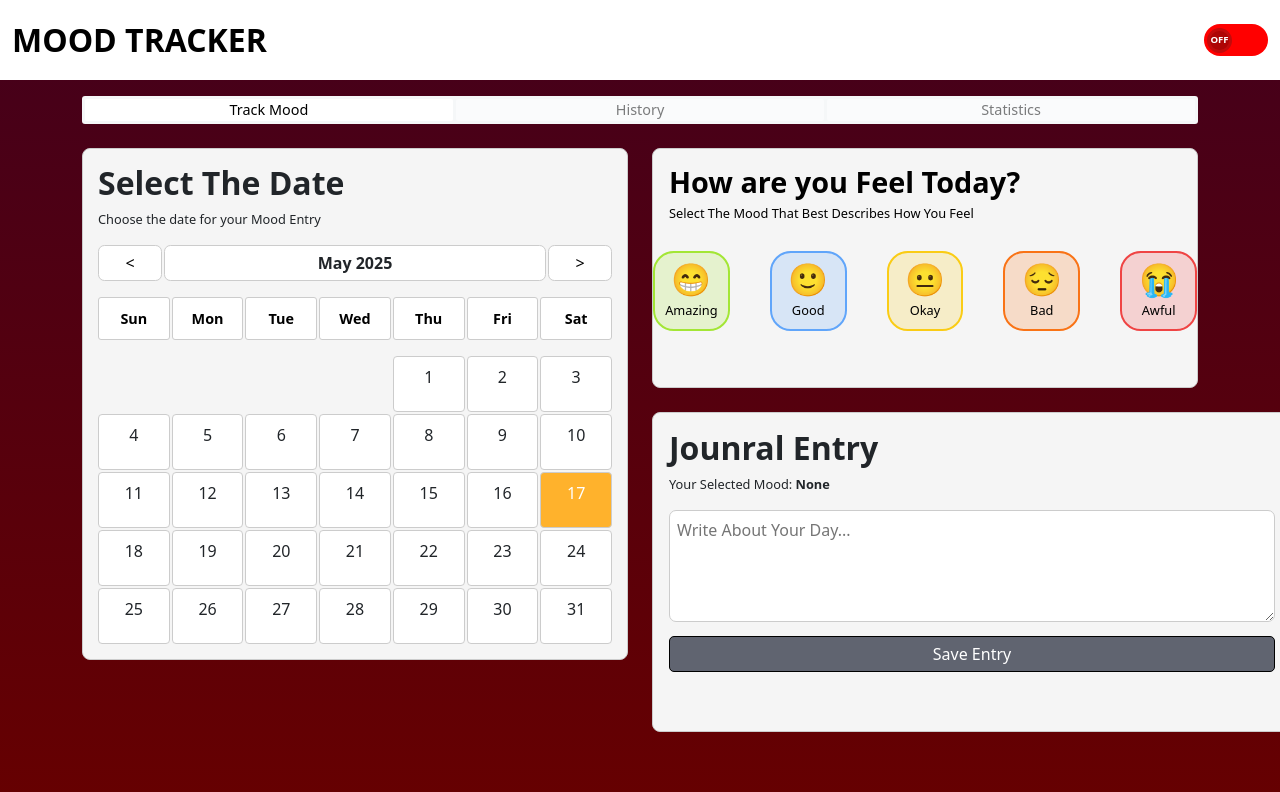
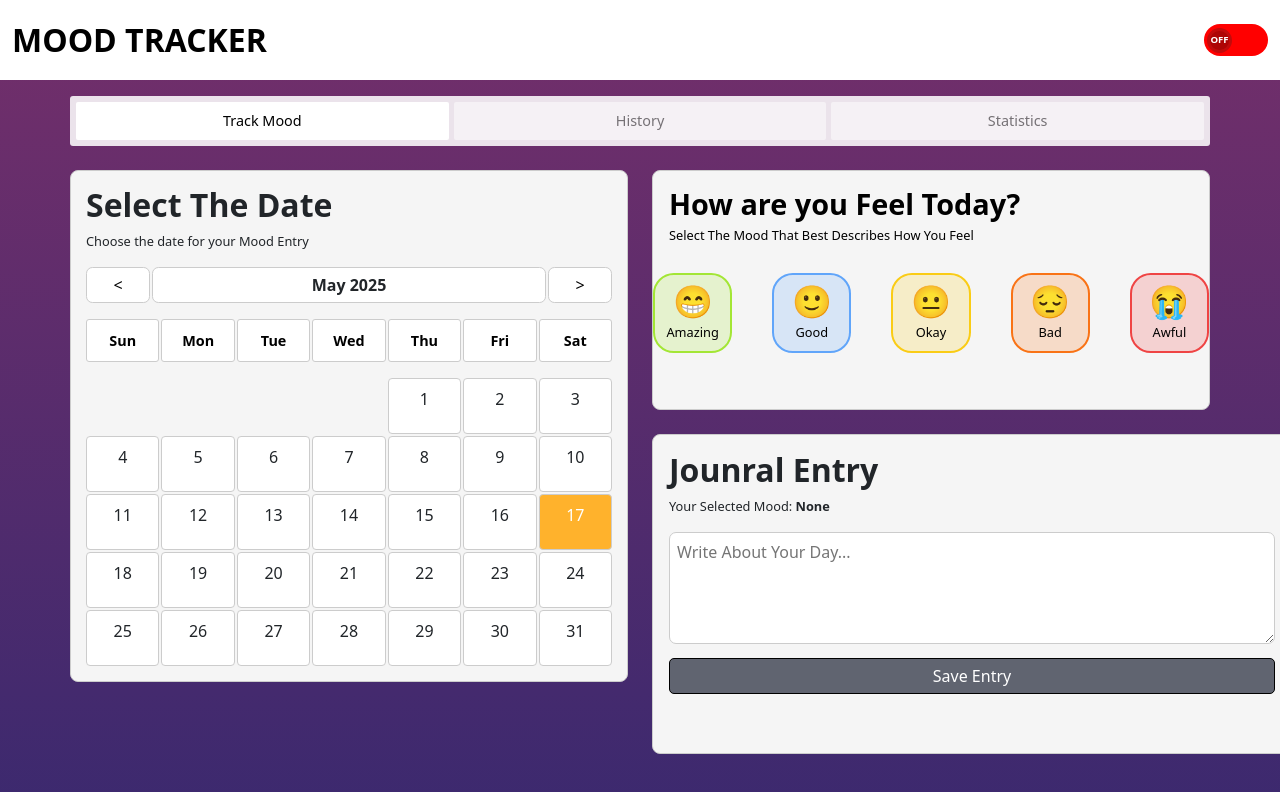
Before and after one commit to Nitesh47kumars/MOOD-TRACKER, a React (Vite) app: page / in a window 1280 px wide. Shown: the top 792 px of the page. Built offline with nearby package versions, Linux system fonts and the light colour scheme.

Commit message:
Solving padding issue & enchance css

```diff
--- a/src/Components/StatusBar.css
+++ b/src/Components/StatusBar.css
@@ -1,17 +1,37 @@
+*{
+    margin: 0;
+    padding: 0;
+}
+.container{
+    padding-left: 0 !important;         /* solving padding issue*/
+    padding-right: 0 !important;
+}
 .statusbar{
-    background-color: #F5F7F8;
+    background-color: rgba(255, 255, 255, 0.866);
     margin: 1rem 0rem;
-    gap: 0.2rem;
+    gap: 5px;
     display: flex;
     align-items: center;
     justify-content: center;
-    padding: 3px;
+
+    padding: 6px 0px;
+    padding-left: 6px;      /* fix padding cause Getting padding from Nowhere*/
+    padding-right: 6px;
+
+    border: none;
     border-radius: 3px;
 }
 .tab{
     opacity: 0.5;
-    background-color: #F5F7F8;
+    background-color: whitesmoke;
     transition: 0.3s;
+    padding: 0.5rem;
+    border: none;
+
+}
+.active{
+    padding: 0.5rem;
+    border: 1px solid #ccc;
 }
 .statusbar a{
     text-align: center;
@@ -23,4 +43,5 @@
     border: none;
     background-color: white;
     border-radius: 2px;
+    padding:  0.5rem;
 }
--- a/src/Components/StatusBar.jsx
+++ b/src/Components/StatusBar.jsx
@@ -9,7 +9,7 @@ const StatusBar = () => {
         <div className='container'>
             <section className='statusbar'>
 
-              <NavLink to="/" className={({ isActive }) => isActive ? "active" : "tab"}>
+              <NavLink to="/" className={({ isActive }) => isActive ? "active " : "tab"}>
                   Track Mood
               </NavLink>
 
--- a/src/index.css
+++ b/src/index.css
@@ -1,12 +1,13 @@
 *{
     margin: 0;
     padding: 0;
+    box-sizing: border-box;
 }
 body {
-    background: linear-gradient(180deg,rgb(0, 0, 80),rgb(103, 0, 0));
+    background: linear-gradient(180deg,#C33764 ,#1D2671);
 
     background-size: 300% 300%;
-    animation: animate 12s ease-in-out infinite;
+    animation: animate 8s ease-in-out infinite;
     min-height: 100vh;
 }
 @keyframes animate {
```
